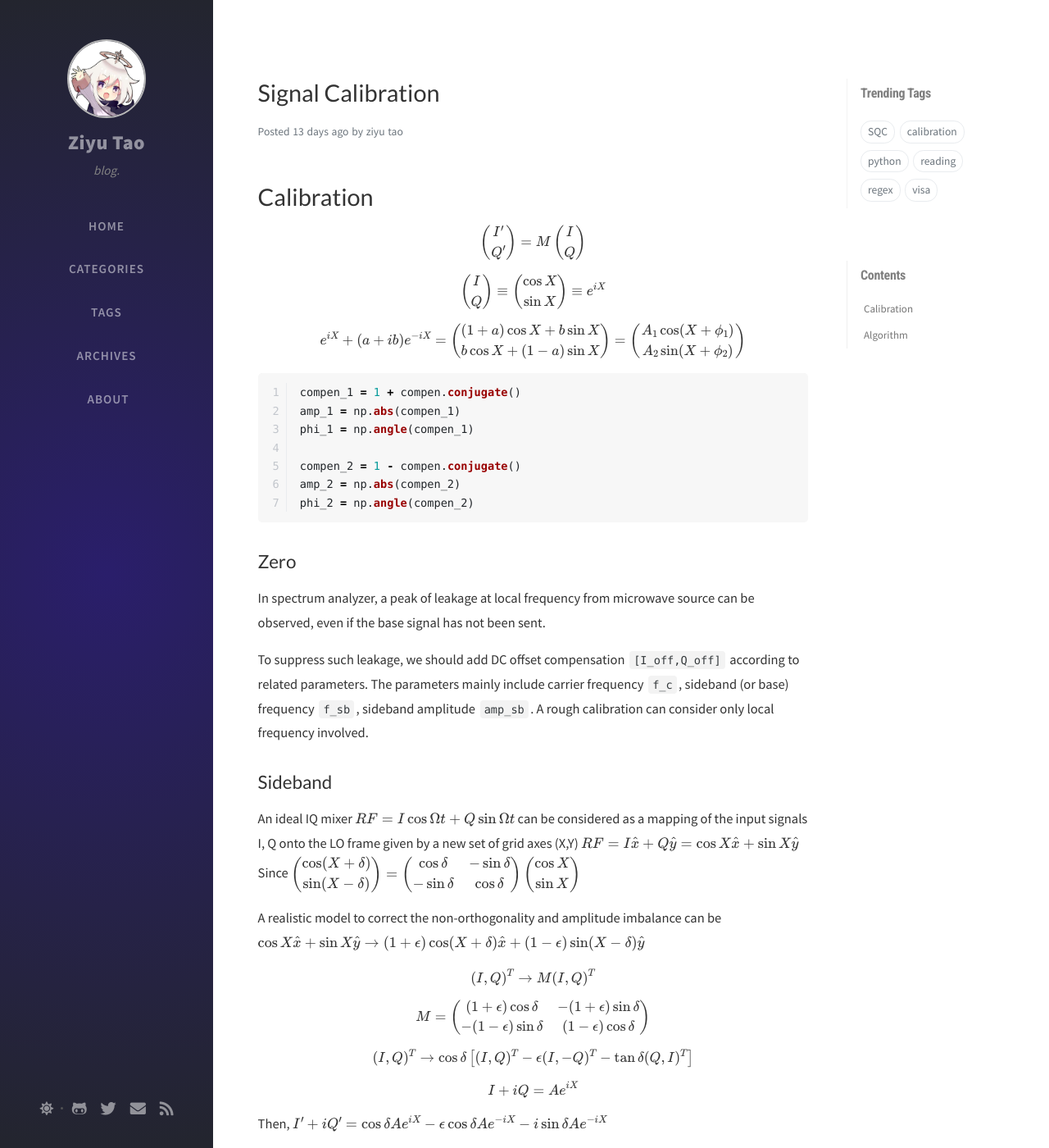
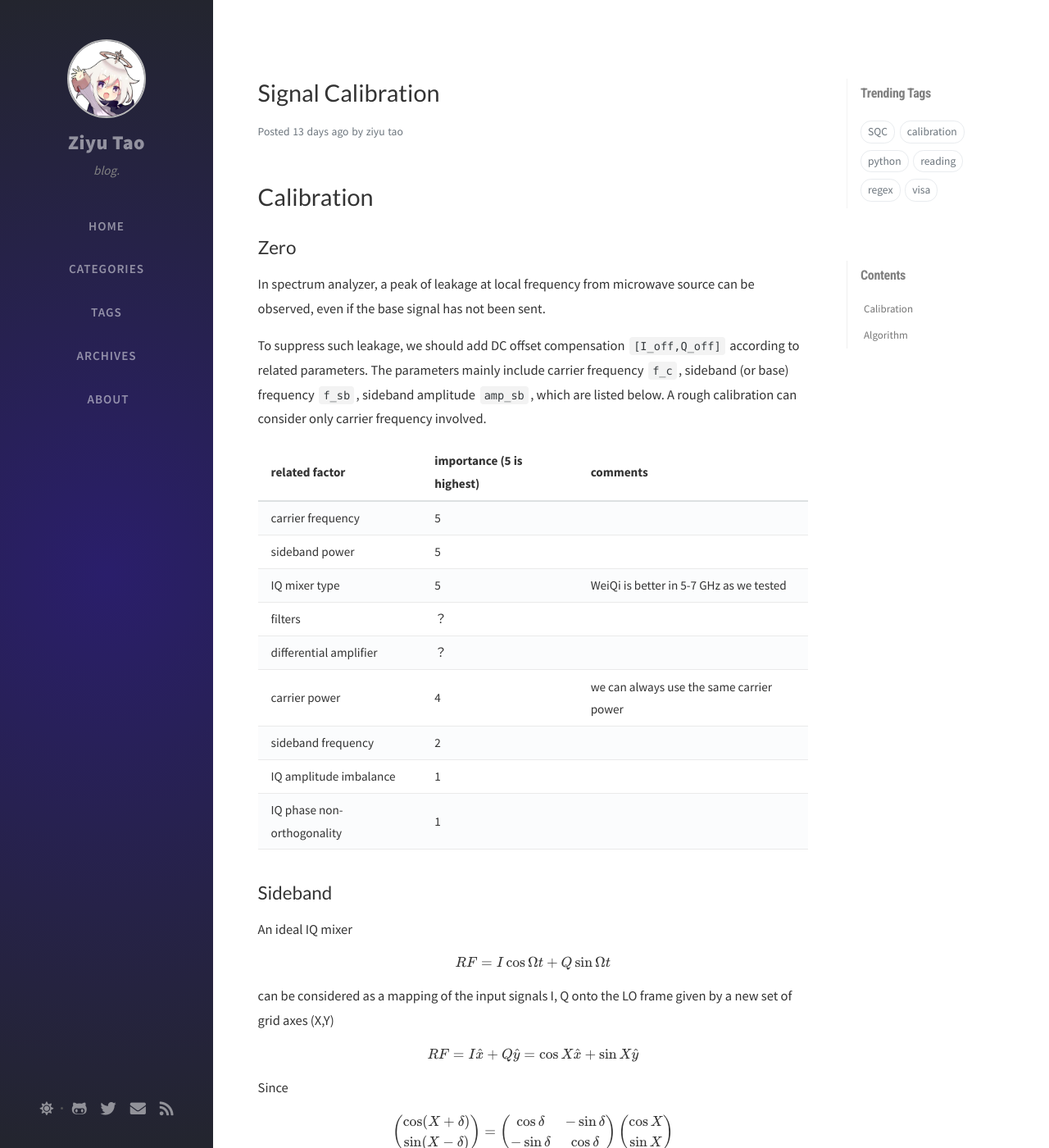
Before and after one commit to ZeeUTao/ZeeUTao.github.io, a Jekyll site: the page built from _posts/2020-11-13-Signal_Calibration.md, in a window 1280 px wide and 1400 px high. Shown: the whole window at 82% size. Built offline with Jekyll 4.4.1, drawn with Linux system fonts in a browser that asks for light colours; nearby versions of some CDN libraries; comment, search, counter and statistics services are not loaded; some of the changed text lies outside the part shown.

Commit message:
update cali

````diff
--- a/_posts/2020-11-13-Signal_Calibration.md
+++ b/_posts/2020-11-13-Signal_Calibration.md
@@ -12,77 +12,47 @@ math: true
 
 # Calibration
 
-
-$$
-\begin{pmatrix}
-I'\\
-Q'
-\end{pmatrix} =
-M
-\begin{pmatrix}
-I\\
-Q
-\end{pmatrix}
-$$
-
-$$
-\begin{pmatrix}
-I\\
-Q
-\end{pmatrix} \equiv
-
-\begin{pmatrix}
-\cos X\\
-\sin X
-\end{pmatrix} \equiv e^{iX}
-$$
-
-$$
-e^{iX} + (a+ib) e^{-iX} =
-\begin{pmatrix}
-(1+a)\cos X + b \sin X\\
- b \cos X + (1-a)\sin X
-\end{pmatrix}
-=
-\begin{pmatrix}
-A_1 \cos(X+\phi_1)\\
-A_2 \sin(X+\phi_2)
-\end{pmatrix}
-$$
-
-```python
-compen_1 = 1 + compen.conjugate()
-amp_1 = np.abs(compen_1)
-phi_1 = np.angle(compen_1)
-
-compen_2 = 1 - compen.conjugate()
-amp_2 = np.abs(compen_2)
-phi_2 = np.angle(compen_2)
-```
-
-
-
-
-
 ## Zero
 
 In spectrum analyzer, a peak of leakage at local frequency from microwave source can be observed, even if the base signal has not been sent.
 
-To suppress such leakage, we should add DC offset compensation `[I_off,Q_off]` according to related parameters. The parameters mainly include carrier frequency `f_c`,  sideband (or base) frequency `f_sb`, sideband amplitude `amp_sb`. A rough calibration can consider only local frequency involved.
+To suppress such leakage, we should add DC offset compensation `[I_off,Q_off]` according to related parameters. The parameters mainly include carrier frequency `f_c`,  sideband (or base) frequency `f_sb`, sideband amplitude `amp_sb`, which are listed below. A rough calibration can consider only carrier frequency involved.
+
+
+
+| related factor             | importance (5 is highest) | comments                                 |
+| -------------------------- | ------------------------- | ---------------------------------------- |
+| carrier frequency          | 5                         |                                          |
+| sideband power             | 5                         |                                          |
+| IQ mixer type              | 5                         | WeiQi is better in 5-7 GHz as we tested  |
+| filters                    | ？                        |                                          |
+| differential amplifier     | ？                        |                                          |
+| carrier power              | 4                         | we can always use the same carrier power |
+| sideband frequency         | 2                         |                                          |
+| IQ amplitude imbalance     | 1                         |                                          |
+| IQ phase non-orthogonality | 1                         |                                          |
+
+
 
 
 
 ## Sideband
 
 An ideal IQ mixer
+
+
 $$
 RF = I \cos \Omega t + Q \sin \Omega t
 $$
+
 can be considered as a mapping of the input signals I, Q onto the LO frame given by a new set of grid axes (X,Y)
+
 $$
 RF = I \hat{x} + Q\hat{y} = \cos X \hat{x} + \sin X \hat{y}
 $$
+
 Since
+
 $$
 \begin{pmatrix}
 \cos (X+\delta) \\
@@ -99,14 +69,18 @@ $$
 \end{pmatrix}
 $$
 
+
 A realistic model to correct the non-orthogonality and amplitude imbalance can be
+
 $$
 \cos X \hat{x} + \sin X \hat{y} \to (1+\epsilon) \cos(X+\delta) \hat{x} + (1-\epsilon) \sin(X-\delta) \hat{y}
 $$
 
+
 $$
 (I,Q)^T \to M (I,Q)^T
 $$
+
 
 $$
 M =
@@ -116,22 +90,29 @@ M =
 \end{pmatrix}
 $$
 
+
 $$
 (I,Q)^T \to \cos \delta  \left[(I,Q)^T  -\epsilon (I, -Q)^T - \tan\delta (Q, I)^T \right]
 $$
+
 
 $$
 I + iQ = A e^ {i X}
 $$
 
+
 Then,
+
+
 $$
 I' + iQ' =  \cos \delta  A e^ {i X} - \epsilon\cos \delta  Ae^ {-i X} - i\sin \delta Ae^ {-i X}
 $$
 
+
 $$
 I' + iQ' =\cos \delta  A e^ {i X} - \left[\epsilon\cos \delta  + i \sin \delta \right] Ae^ {-i X}
 $$
+
 
 which contributes a mirror sideband frequency.
 
@@ -151,7 +132,7 @@ Moreover, due to the above factors, the varied response in signal is more critic
 
 A better way is to implement the calibration and correction according to the final performance in the low temperature of fridge, after the various parameters including carrier frequency, sideband frequency, sideband amplitude are fixed. The calibration efficiency will be increased due to the error function now estimated by the final performance, and various fixed parameters decrease the repetitions of measurements.
 
-
+For example, we can tune the carrier or mirror frequency into the qubit frequency, and calibrate the leakages according to the qubit measurement.
 
 
 
````
Also changed, not shown: Gemfile (+14 -6 lines).
